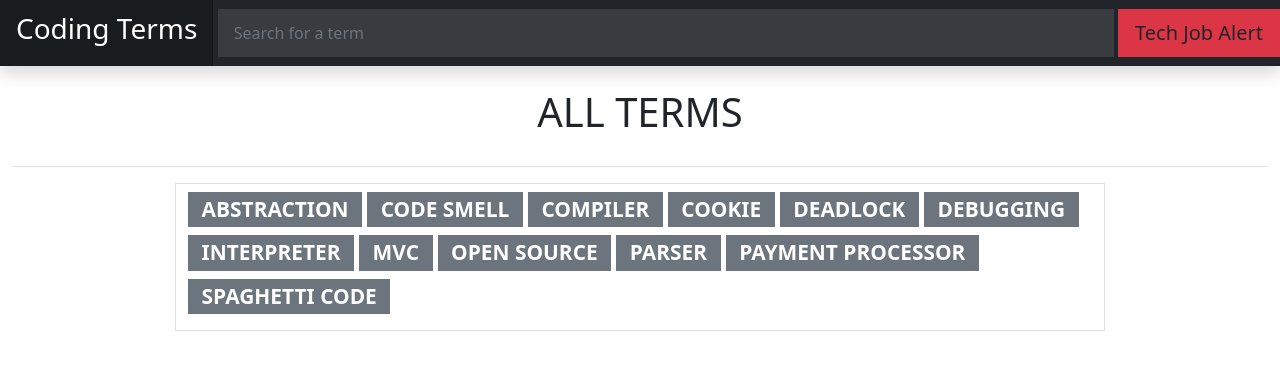
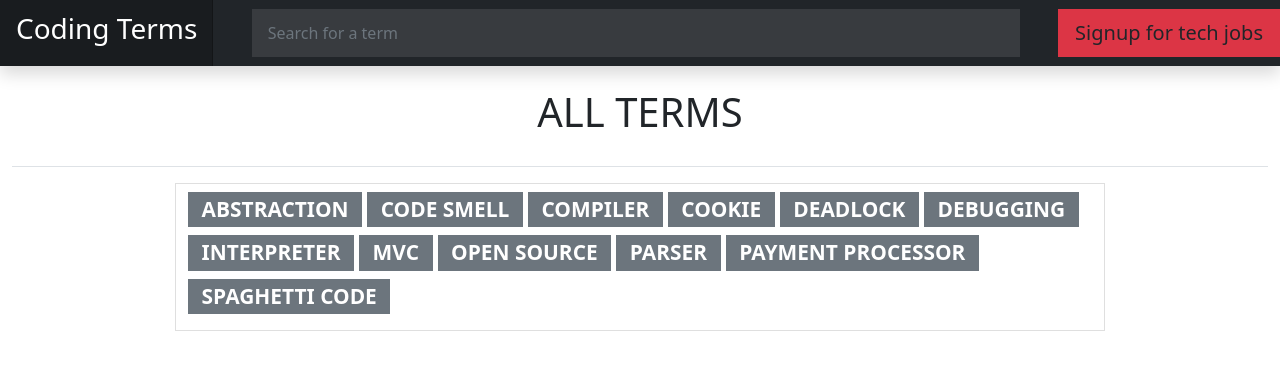
Before and after one commit to EDDYMENS/coding-terms-site, a plain HTML site: page index.html in a window 1280 px wide. Drawn offline with Linux system fonts and the light colour scheme.

Commit message:
fix signup text

```diff
--- a/assets/style.css
+++ b/assets/style.css
@@ -44,7 +44,7 @@ body {
 }
 
 .w-70 {
-  width: 70% !important
+  width: 60% !important
 }
 
 .bg-danger {
--- a/index.html
+++ b/index.html
@@ -21,7 +21,7 @@
       placeholder="Search for a term" aria-label="Search" id="search" onkeyup="search()">
         <div class="navbar-nav w-xs-100">
       <div class="nav-item text-nowrap">
-        <a class="btn bg-danger btn-lg w-xs-100" target="blank" href="https://easybiz.typeform.com/to/TznHJjSn">Tech Job Alert</a>
+        <a class="btn bg-danger btn-lg w-xs-100" target="blank" href="https://easybiz.typeform.com/to/TznHJjSn">Signup for tech jobs</a>
       </div>
     </div>
     </header>
```
Also changed, not shown: term/abstraction.html (+1 -1 lines), term/code-smell.html (+1 -1 lines), term/compiler.html (+1 -1 lines), term/cookie.html (+1 -1 lines), term/deadlock.html (+1 -1 lines), term/debugging.html (+1 -1 lines), term/interpreter.html (+1 -1 lines), term/mvc.html (+1 -1 lines), term/open-source.html (+1 -1 lines), term/parser.html (+1 -1 lines), term/payment-processor.html (+1 -1 lines), term/spaghetti-code.html (+1 -1 lines).
